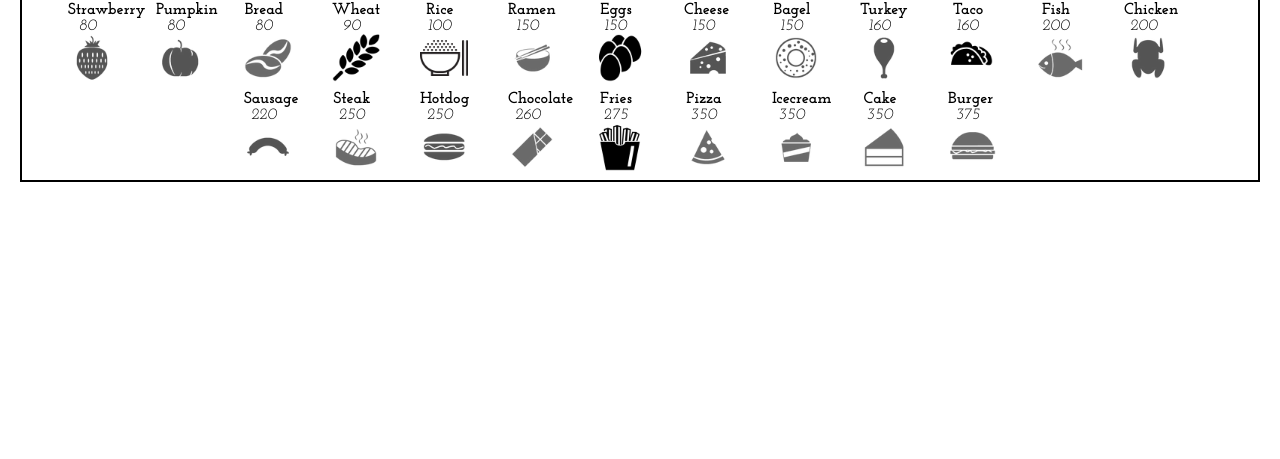
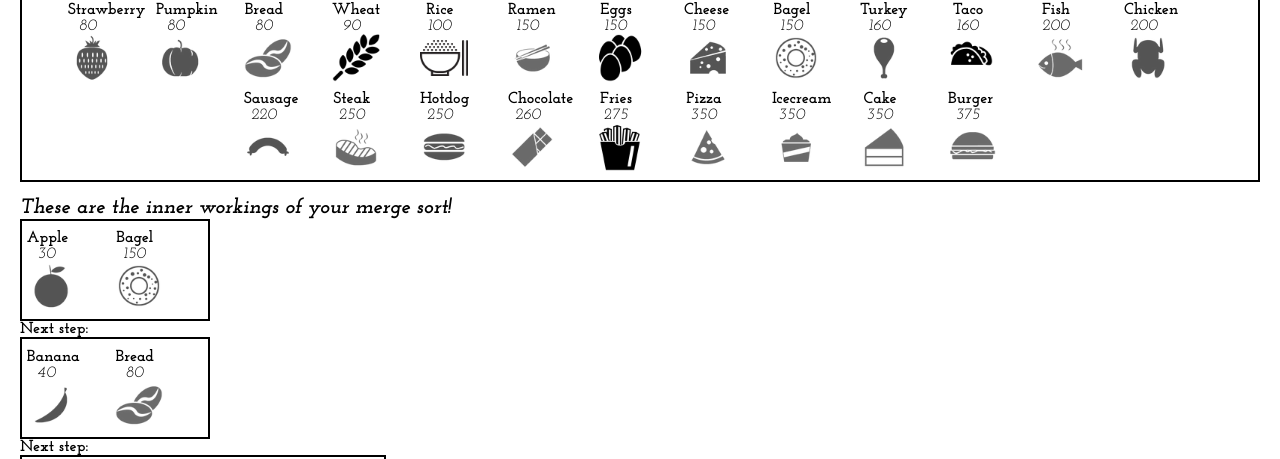
Before and after one commit to adamstelle/Dinneralgorithm, a plain HTML site: page index.html in a window 1280 px wide. Both pictures are taken after a click on the button "Sort the pantry". Shown: the part 299-758 px from the top of the page. Drawn offline with nearby package versions, Linux system fonts and the light colour scheme.

Commit message:
Slight style changes

```diff
--- a/index.html
+++ b/index.html
@@ -26,6 +26,9 @@
         <ul id="unsortedPantry">
         </ul>
       </section>
+      <section class="grid-100 main work">
+        <h2>These are the inner workings of your merge sort!</h2>
+      </section>
     </main>
     <footer class="main grid-40 prefix-30 postfix-30">
       <p>Designed & Built for your viewing pleasure by Adam Stelle
--- a/script.js
+++ b/script.js
@@ -95,6 +95,8 @@ $(function() {
     $result.append($ul.children());
     $result.append($newUL.children());
     $result.insertBefore($ul);
+    $result.clone().appendTo($(".work"));
+    $(".work").append($("<p><strong>Next step:</strong></p>"));
     $ul.remove();
     $newUL.remove();
     return $result;
```
